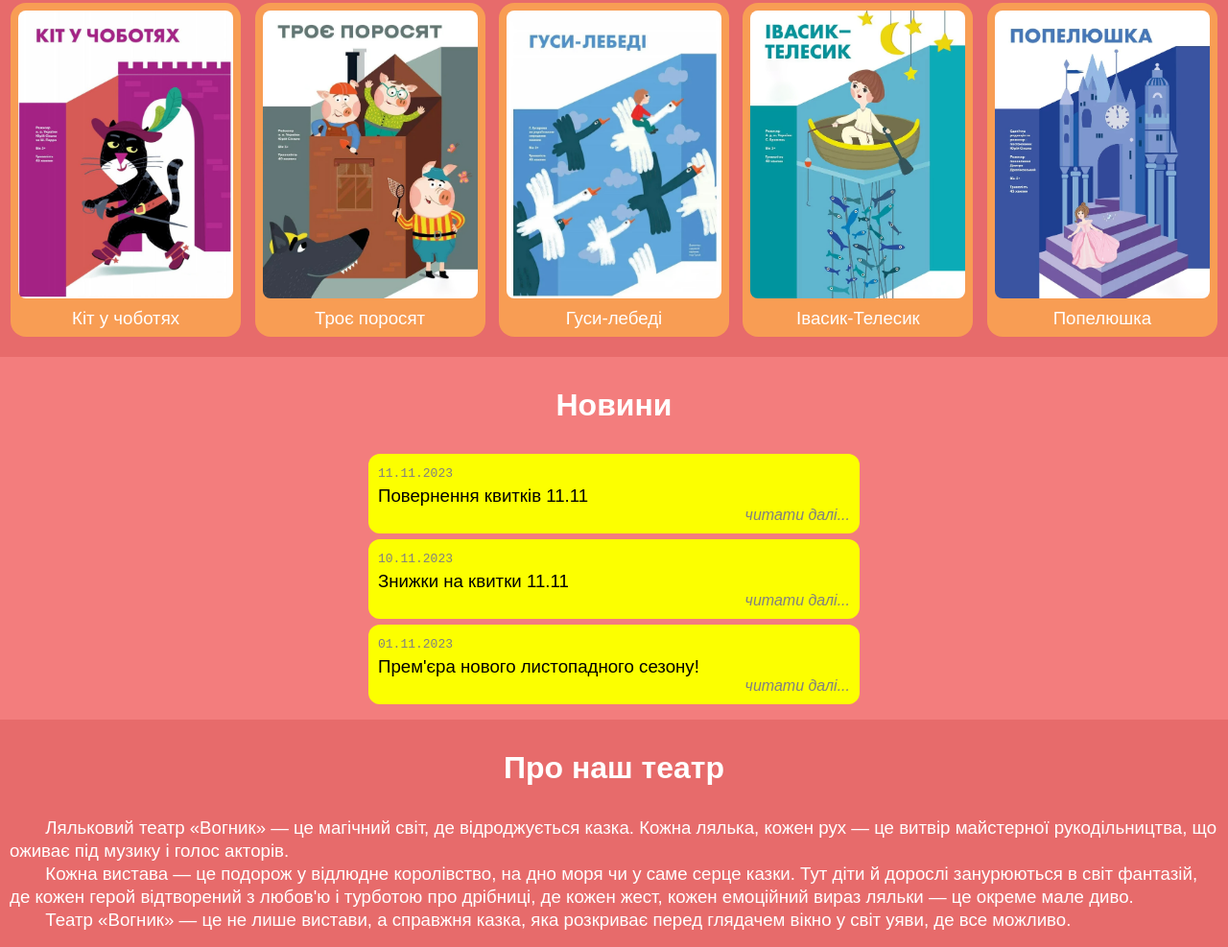
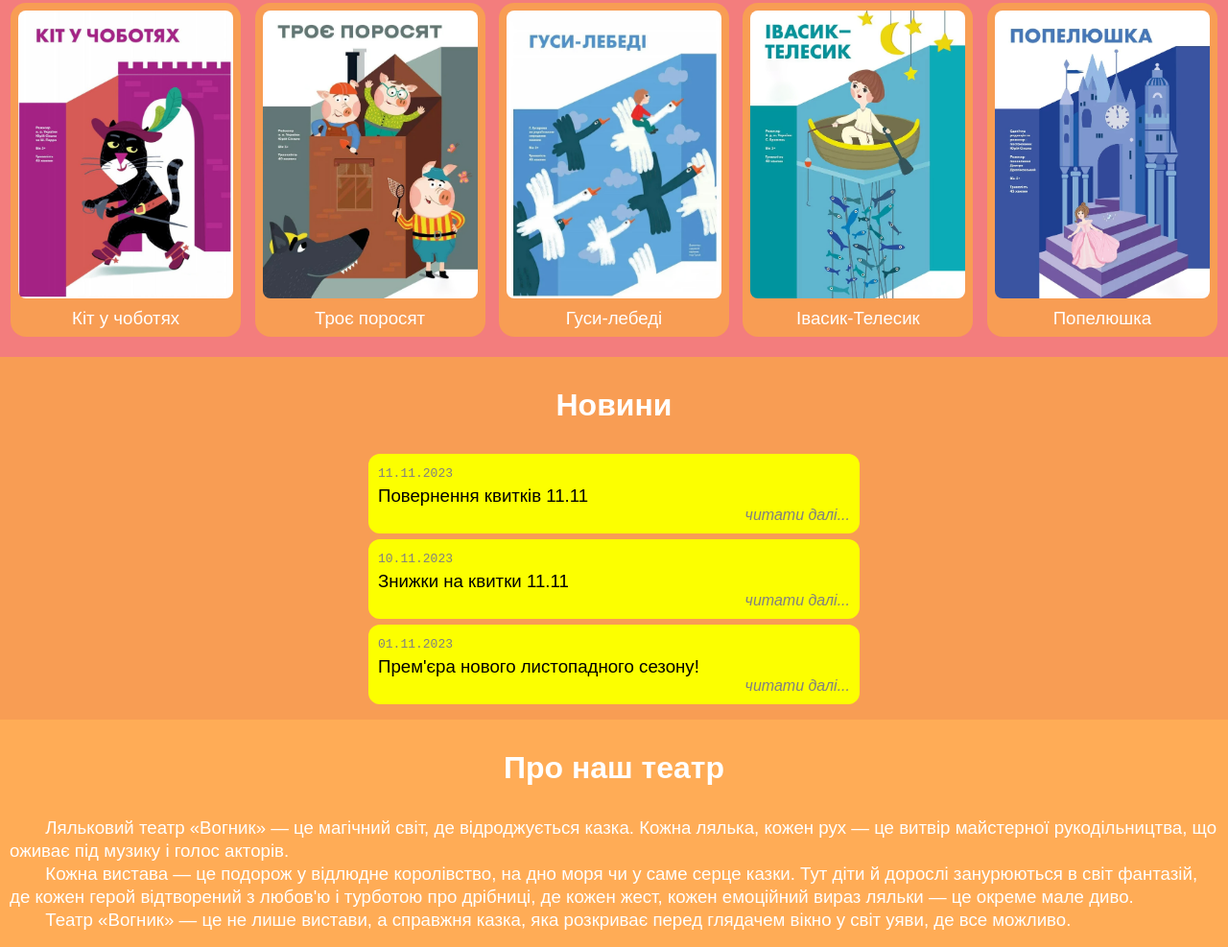
Before and after one commit to SuperZombi/puppet-theater, a plain HTML site: page index.html in a window 1280 px wide. Shown: the part 743-1730 px from the top of the page at 96% size. Drawn offline with Linux system fonts and the light colour scheme.

Commit message:
Update styles.css

```diff
--- a/styles.css
+++ b/styles.css
@@ -5,7 +5,7 @@ html, body{
 }
 #primary{
 	height: 80vh;
-	background: #f37d7d;
+	background: #e76b6b;
 	display: flex;
 	align-items: center;
 	justify-content: space-evenly;
@@ -67,7 +67,7 @@ h1 {
 }
 
 #афіша{
-	background: #e76b6b;
+	background: #f37d7d;
 	color: white;
 }
 #affiche{
@@ -102,7 +102,7 @@ h1 {
 }
 
 #новини{
-	background: #f37d7d;
+	background: #f89d54;
 	color: white;
 }
 #news{
@@ -143,7 +143,7 @@ h1 {
 }
 
 #про-театр{
-	background: #e76b6b;
+	background: #ffac56;
 	padding-bottom: 1em;
 	color: white;
 }
```
